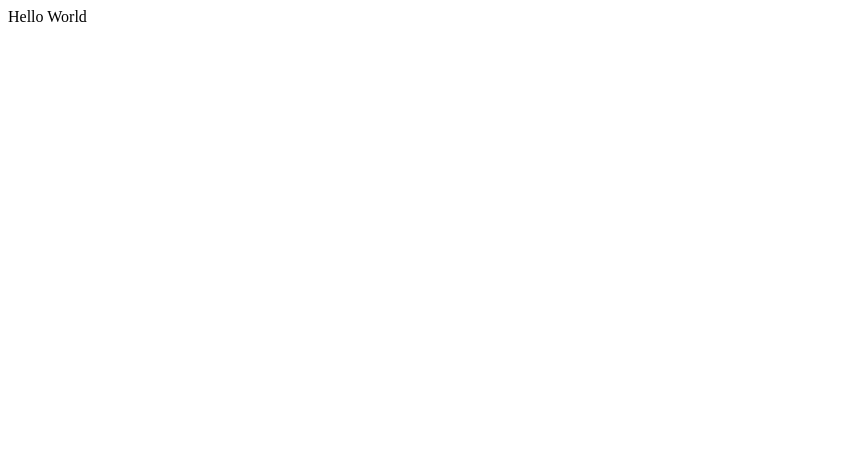
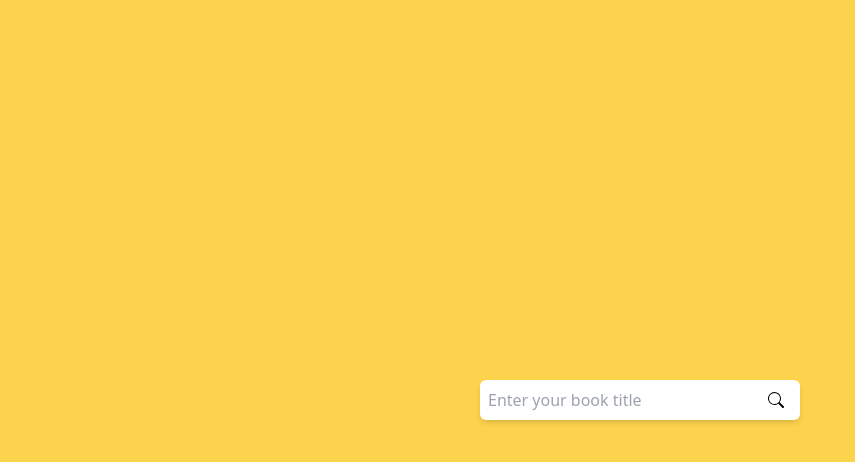
Before and after one commit to Jorjatorz/books-summaries-ai, a Next.js app: page / in a window 1280 px wide. Shown: the top 462 px of the page, without its empty margins (0-855 px from the left). Built offline with nearby package versions, Linux system fonts and the light colour scheme.

Commit message:
Fixed Tailwind

```diff
--- a/package.json
+++ b/package.json
@@ -13,9 +13,12 @@
     "eslint-config-next": "13.2.4",
     "next": "13.2.4",
     "react": "18.2.0",
-    "react-dom": "18.2.0"
+    "react-dom": "18.2.0",
+    "react-icons": "^4.8.0"
   },
   "devDependencies": {
+    "autoprefixer": "^10.4.14",
+    "postcss": "^8.4.21",
     "tailwindcss": "^3.2.7"
   }
 }
--- /dev/null
+++ b/postcss.config.js
@@ -0,0 +1,6 @@
+module.exports = {
+  plugins: {
+    tailwindcss: {},
+    autoprefixer: {},
+  },
+}
--- /dev/null
+++ b/src/app/components/search_bar.js
@@ -0,0 +1,13 @@
+import React, { Component } from 'react'
+import { BsSearch } from 'react-icons/bs'
+
+export default class SearchBar extends Component {
+    render() {
+        return (
+            <div className='relative flex justify-center text-center m-auto w-1/4'>
+                <input className='w-full p-2 rounded-md shadow-md' placeholder='Enter your book title' />
+                <BsSearch className='absolute right-4 bottom-1/2 translate-y-1/2' />
+            </div>
+        )
+    }
+}
--- a/src/app/page.js
+++ b/src/app/page.js
@@ -1,8 +1,15 @@
+"use client"
+
+import React from 'react';
+import "../globals.css";
+import SearchBar from './components/search_bar';
 
 export default function Home() {
   return (
     <main>
-      <div>Hello World</div>
+      <div className="w-full h-screen bg-amber-300 flex flex-col justify-center text-center m-auto">
+        <SearchBar />
+      </div>
     </main>
   )
 }
--- a/tailwind.config.js
+++ b/tailwind.config.js
@@ -1,6 +1,9 @@
 /** @type {import('tailwindcss').Config} */
+
 module.exports = {
-    content: ["./src/**/*.{html,js}"],
+    content: [
+        "./src/**/*.{js,ts,jsx,tsx}",
+    ],
     theme: {
         extend: {},
     },
```
Also changed, not shown: src/globals.css (renamed from src/app/app.css), 1 other file (tests, documents, lock files or other folders).
